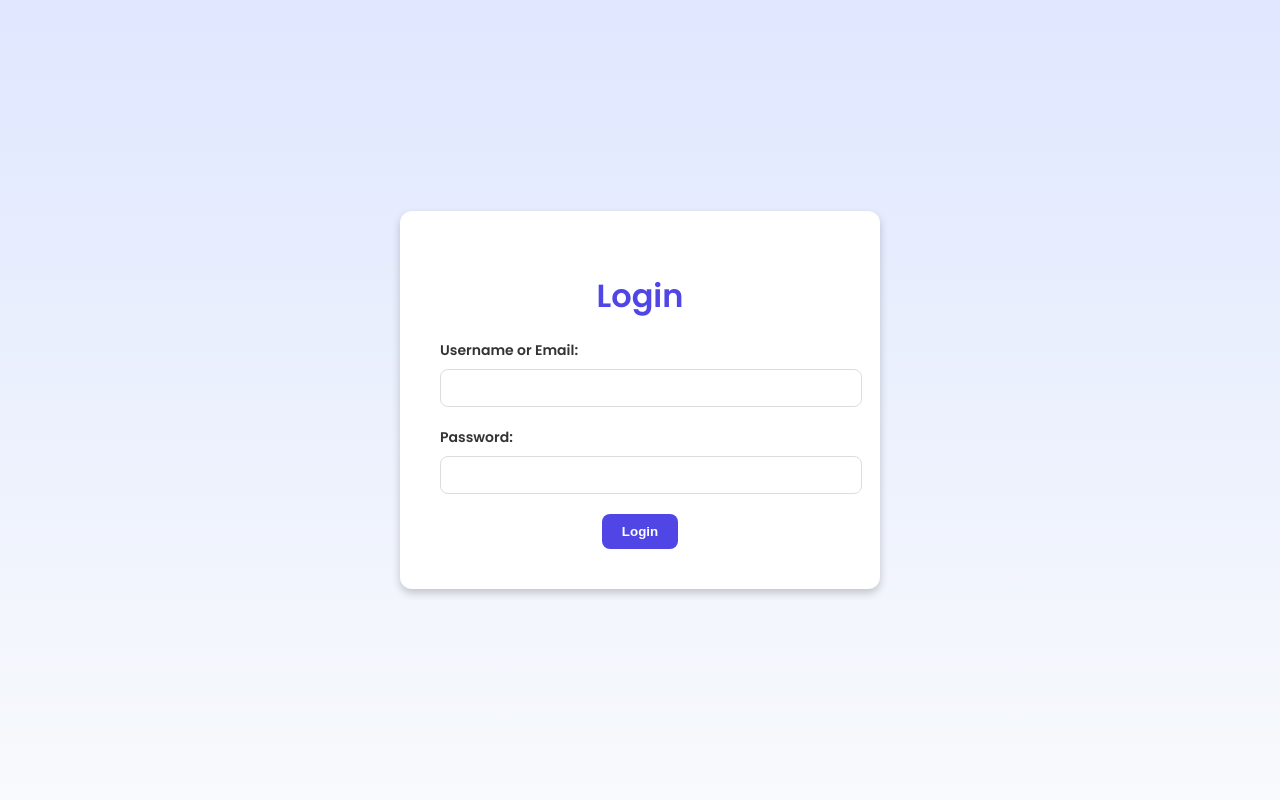
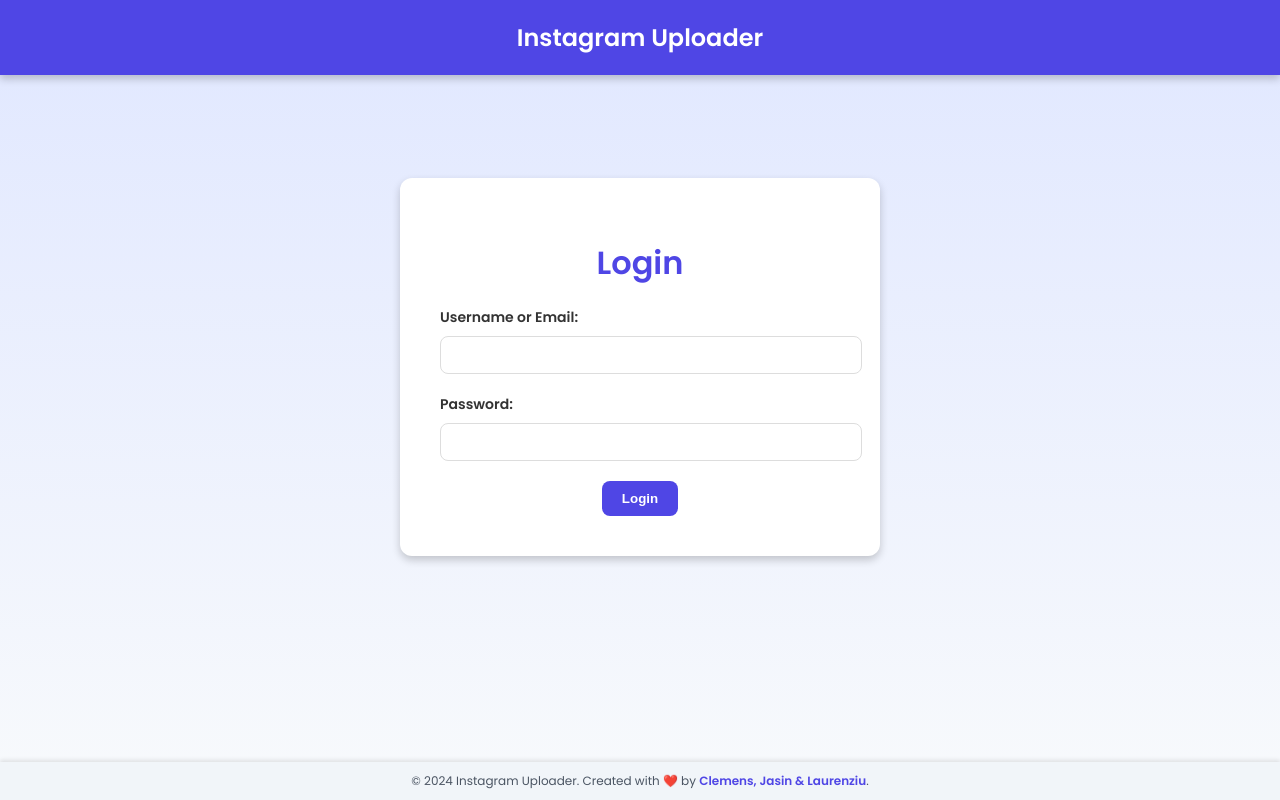
Before and after one commit to wi22215/Software-Engineering-Giesbrecht, a Flask app: page / in a window 1280 px wide. Run offline with Flask 3, Linux system fonts and the light colour scheme.

Commit message:
Login Page Styling

```diff
--- a/templates/login.html
+++ b/templates/login.html
@@ -12,12 +12,21 @@
             padding: 0;
             background: linear-gradient(to bottom, #e0e7ff, #f8fafc);
             display: flex;
-            justify-content: center;
-            align-items: center;
-            height: 100vh;
+            flex-direction: column;
+            min-height: 100vh;
             color: #333;
         }
+        header {
+            background-color: #4f46e5;
+            color: white;
+            padding: 20px;
+            text-align: center;
+            font-size: 24px;
+            font-weight: bold;
+            box-shadow: 0 4px 8px rgba(0, 0, 0, 0.2);
+        }
         .login-container {
+            margin: auto;
             background: white;
             padding: 40px;
             border-radius: 12px;
@@ -62,9 +71,29 @@
             color: red;
             margin-bottom: 10px;
         }
+        footer {
+            background-color: #f1f5f9;
+            padding: 10px;
+            text-align: center;
+            font-size: 12px;
+            color: #4b5563;
+            margin-top: auto;
+            box-shadow: 0 -2px 4px rgba(0, 0, 0, 0.1);
+        }
+        footer a {
+            color: #4f46e5;
+            text-decoration: none;
+            font-weight: bold;
+        }
+        footer a:hover {
+            text-decoration: underline;
+        }
     </style>
 </head>
 <body>
+<header>
+    Instagram Uploader
+</header>
 <div class="login-container">
     <h1>Login</h1>
     {% if error %}
@@ -78,5 +107,8 @@
         <button type="submit">Login</button>
     </form>
 </div>
+<footer>
+    &copy; 2024 Instagram Uploader. Created with ❤️ by <a href="#">Clemens, Jasin & Laurenziu</a>.
+</footer>
 </body>
 </html>
```
